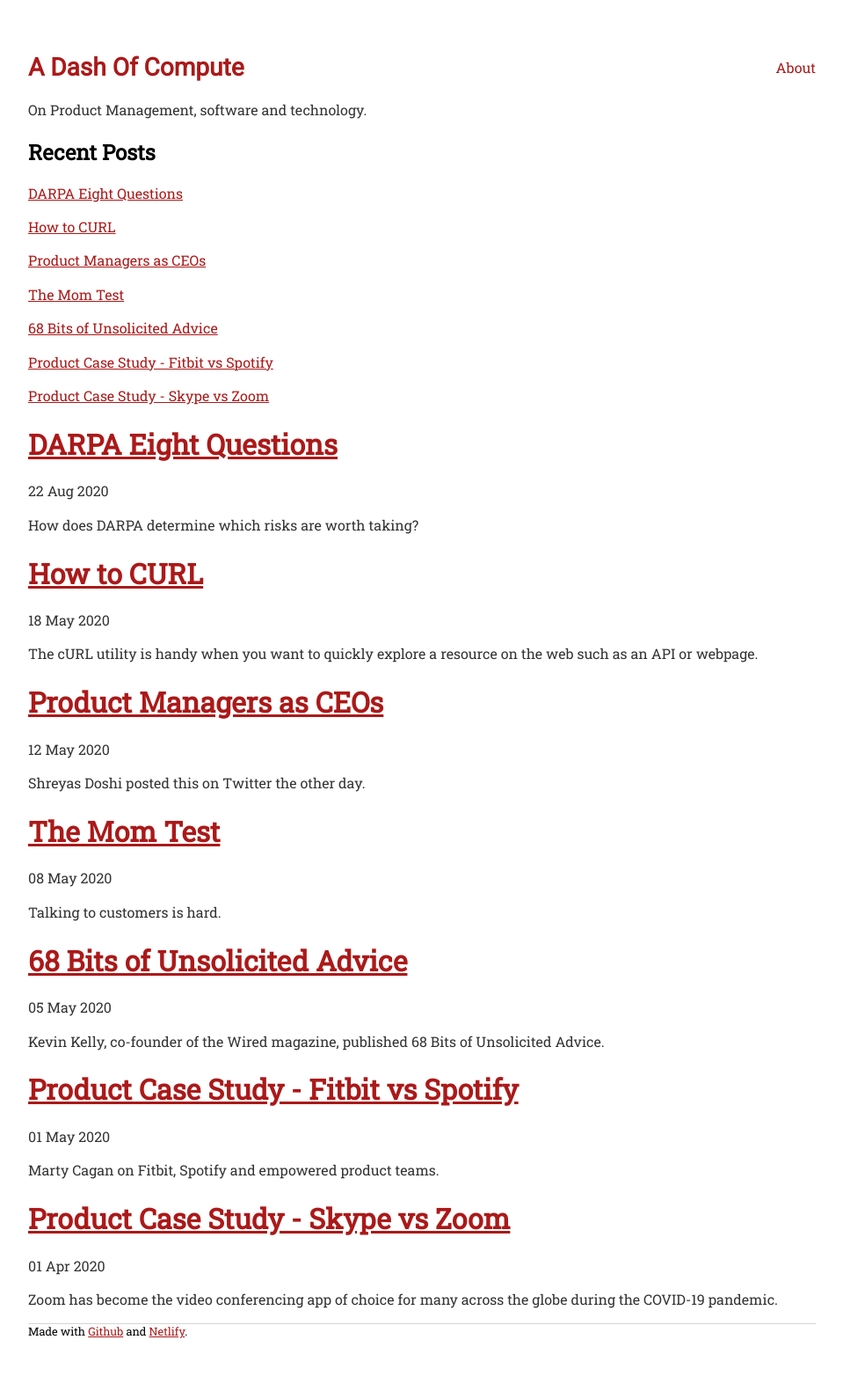
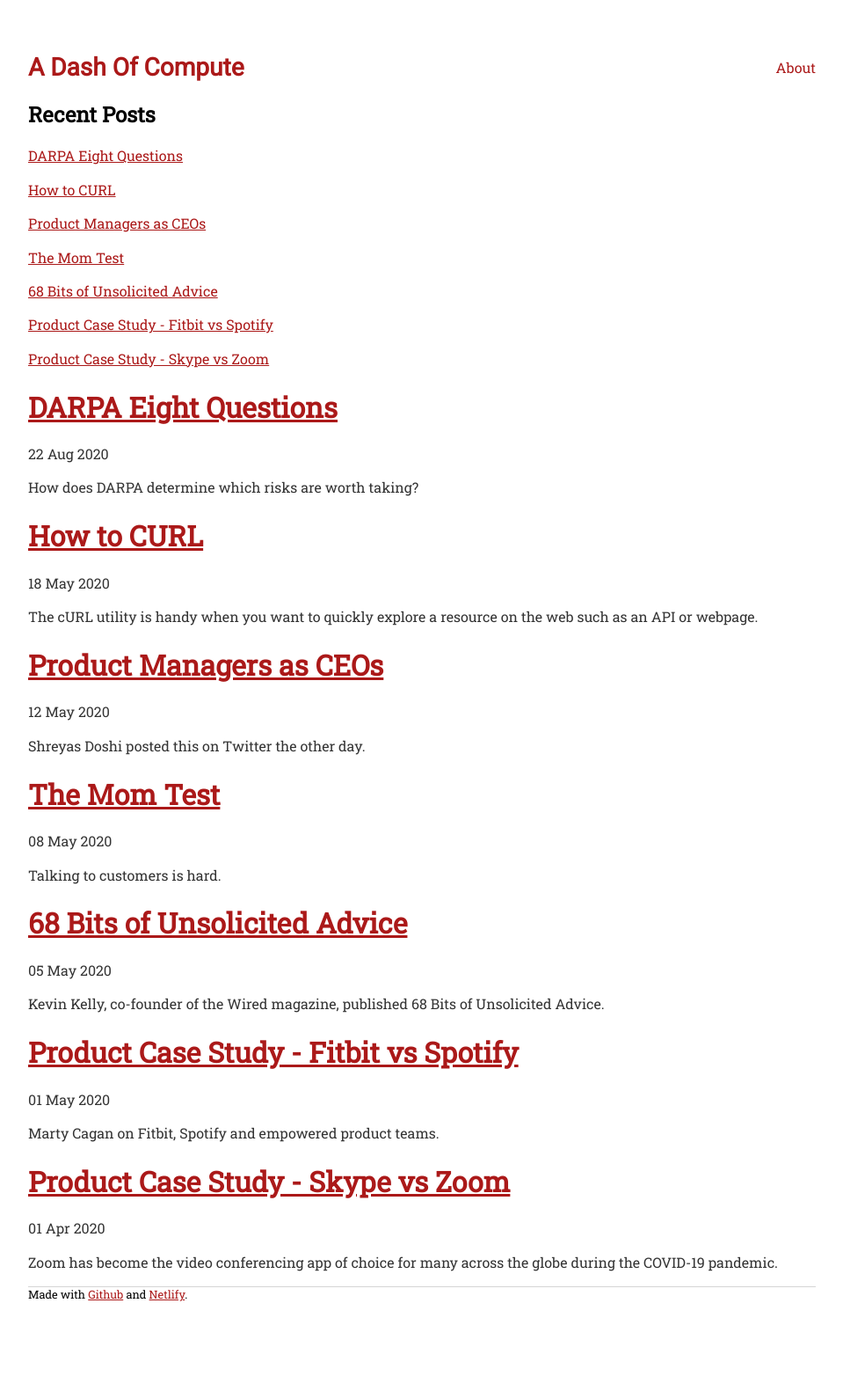
Before and after one commit to sautee/sautee.github.io, a Jekyll site: the page built from pages/index.md, in a window 1280 px wide. Shown: the whole page at 88% size, without its empty margins (160-1119 px from the left). Built offline with Jekyll 4.4.1, drawn with Linux system fonts in a browser that asks for light colours; after the commit the page ends 1539 px from its top, so only the background shows below that.

Commit message:
Update index.md

```diff
--- a/pages/index.md
+++ b/pages/index.md
@@ -2,5 +2,3 @@
 layout: home
 permalink: /
 ---
-
-On Product Management, software and technology.
```
